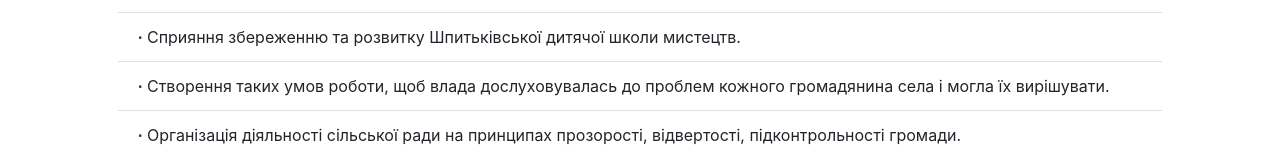
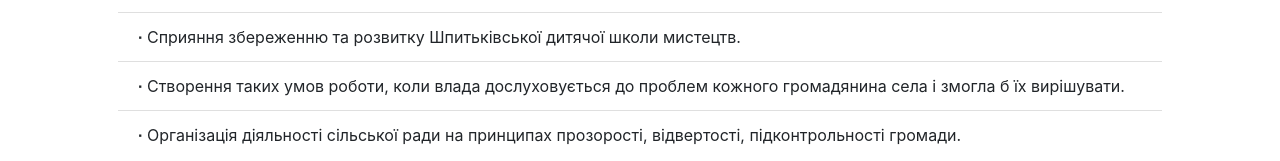
Before and after one commit to GavrilenkoGeorgi/robakidze.com, a website: page index.html in a window 1280 px wide. Shown: the part 716-877 px from the top of the page. Drawn offline with nearby package versions, Linux system fonts and the light colour scheme.

Commit message:
Change some text

```diff
--- a/index.html
+++ b/index.html
@@ -92,7 +92,7 @@
 								<ul class="list-group list-group-flush">
 									<li class="list-group-item"><strong>&#8729;</strong> Вирішення проблеми освітлення вулиць, облаштування пішохідних та велосипедних доріжок, а також вирішення проблеми безпритульних тварин в селі.</li>
 									<li class="list-group-item"><strong>&#8729;</strong> Cприяння збереженню та розвитку Шпитьківської дитячої школи мистецтв.</li>
-									<li class="list-group-item"><strong>&#8729;</strong> Створення таких умов роботи, щоб влада дослуховувалась до проблем кожного громадянина села і могла їх вирішувати.</li>
+									<li class="list-group-item"><strong>&#8729;</strong> Створення таких умов роботи, коли влада дослуховується до проблем кожного громадянина села і змогла б їх вирішувати.</li>
 									<li class="list-group-item"><strong>&#8729;</strong> Організація діяльності сільської ради на принципах прозорості, відвертості, підконтрольності громади.</li>
 								</ul>
 							</div>
```
